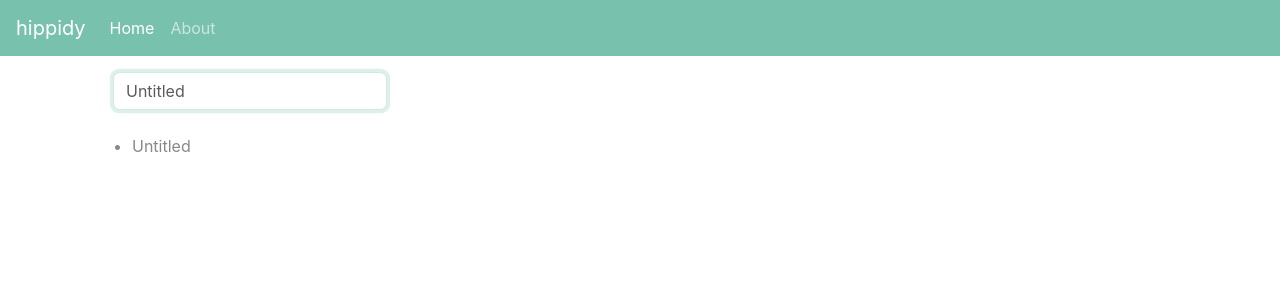
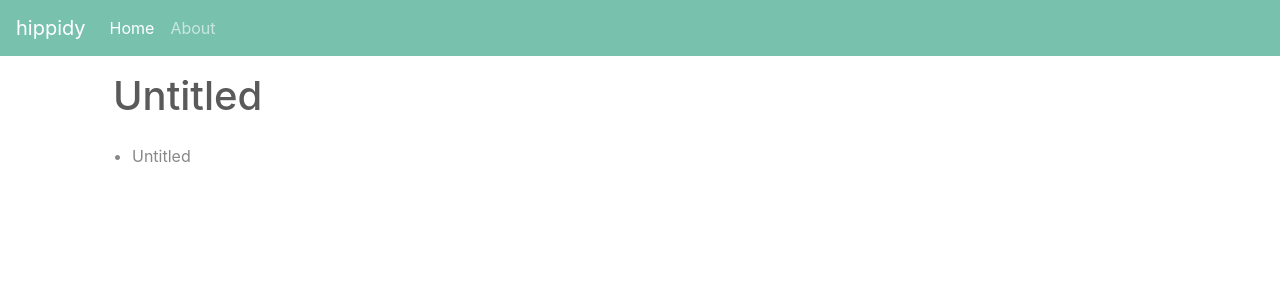
Before and after one commit to mplemberg/agendy, a React (Create React App) app in the folder client/: page /agenda/new in a window 1280 px wide. Shown: the top 300 px of the page. Built offline with nearby package versions, Linux system fonts and the light colour scheme; no server answers.

Commit message:
titel editing working again but with content editable!

```diff
--- a/client/package.json
+++ b/client/package.json
@@ -8,6 +8,7 @@
     "node-sass": "^4.13.0",
     "react": "^16.11.0",
     "react-bootstrap": "^1.0.0-beta.14",
+    "react-contenteditable": "^3.3.3",
     "react-dom": "^16.11.0",
     "react-fontawesome": "^1.7.1",
     "react-keyboard-event-handler": "^1.5.2",
--- a/client/src/App.scss
+++ b/client/src/App.scss
@@ -101,6 +101,20 @@ $breadcrumb-active-color: $breadcrumb-divider-color !default;
 // Import Bootstrap and its default variables
 @import "~bootstrap/scss/bootstrap.scss";
 
-input:focus {
-  outline: none;
+input.h1 {
+  margin-bottom: $headings-margin-bottom;
+  font-family: $headings-font-family;
+  font-weight: $headings-font-weight;
+  line-height: $headings-line-height;
+  color: $headings-color;
+  @include font-size($h1-font-size);
+
+  box-shadow: none;
+  border: none;
+  box-sizing: none;
+  border-style: none;
 }
+
+[contenteditable]:focus {
+  outline: 0px solid transparent;
+}
--- a/client/src/components/agendas/AgendaEditor.js
+++ b/client/src/components/agendas/AgendaEditor.js
@@ -31,6 +31,7 @@ const AgendaEditor = ({ match }) => {
   if (loading) return <Spinner />;
 
   const { name, agendaLines } = agenda;
+  const titleItem = { id: "title", text: name };
   return (
     <main>
       <div className='row'>
@@ -46,9 +47,7 @@ const AgendaEditor = ({ match }) => {
             <div className='col pl-1'>
               <div className='row'>
                 <div className='col-auto'>
-                  <div className='h1'>
-                    <TitleEditor title={name} />
-                  </div>
+                  <TitleEditor item={titleItem} />
                 </div>
                 <div className='col'>
                   {pendingSave && (
--- a/client/src/components/agendas/HighlightOutlineItem.js
+++ b/client/src/components/agendas/HighlightOutlineItem.js
@@ -91,6 +91,7 @@ const HighlightOutlineItem = ({ item, onDragStart, handleDragOver }) => {
           type='text'
           value={item.text || ""}
           onChange={onChange}
+          size={item && item.text ? item.text.length : 4}
         />
       </KeyboardEventHandler>
     );
--- a/client/src/components/agendas/TitleEditor.js
+++ b/client/src/components/agendas/TitleEditor.js
@@ -1,18 +1,27 @@
-import React, { useContext } from "react";
+import React, { useContext, useRef } from "react";
 //import EditableField from "./EditableField";
 import AgendasContext from "../../context/agendas/agendasContext";
-
-const TitleEditor = ({ title }) => {
+import ContentEditable from "react-contenteditable";
+const TitleEditor = ({ item }) => {
+  const ref = useRef();
   const agendasContext = useContext(AgendasContext);
-  const { setTitle, clearActiveItem } = agendasContext;
+  const {
+    setTitle,
+    clearActiveItem,
+    clearHoveredItem,
+    setHoveredItem,
+    isHovering,
+    setEditingItem,
+    isEditingItem
+  } = agendasContext;
   const onChange = e => {
     setTitle(e.target.value);
   };
 
-  let display = title;
+  let display = item.text;
   let highlight = (
     <div className='py-1'>
-      <span className='font-weight-bold p-2 border rounded'> {title} </span>
+      <span className='font-weight-bold p-2 border rounded'> {item.text} </span>
     </div>
   );
 
@@ -20,13 +29,57 @@ const TitleEditor = ({ title }) => {
     <input
       autoFocus
       type='text'
-      className='form-control'
-      value={title || ""}
+      className='h1'
+      value={item.text || ""}
       onChange={onChange}
+      size={item && item.text ? item.text.length : 4}
     />
   );
 
-  return <div>{edit}</div>;
+  edit = (
+    <ContentEditable
+      innerRef={ref}
+      html={item.text || ""} // innerHTML of the editable div
+      disabled={false} // use true to disable editing
+      onChange={onChange} // handle innerHTML change
+    />
+  );
+
+  if (isEditingItem(item)) {
+    display = edit;
+  }
+
+  const handleMouseLeave = () => {
+    if (isHovering()) {
+      clearHoveredItem();
+    }
+  };
+
+  const mouseEnter = () => {
+    setHoveredItem(item);
+  };
+
+  const handleClick = () => {
+    setEditingItem(item);
+  };
+
+  return (
+    <div
+      className='row'
+      onMouseEnter={mouseEnter}
+      onMouseLeave={handleMouseLeave}
+    >
+      <div
+        className='col'
+        style={{
+          cursor: "text"
+        }}
+        onClick={handleClick}
+      >
+        <div className='h1'>{display}</div>
+      </div>
+    </div>
+  );
 };
 
 export default TitleEditor;
--- a/client/src/context/agendas/AgendasState.js
+++ b/client/src/context/agendas/AgendasState.js
@@ -129,7 +129,7 @@ const AgendasState = props => {
   };
 
   const isEditingItem = item => {
-    return state.editingItem === item;
+    return state.editingItem && item && state.editingItem.id === item.id;
   };
 
   const setHoveredItem = item => {
```
Also changed, not shown: 1 other file (tests, documents, lock files or other folders).
